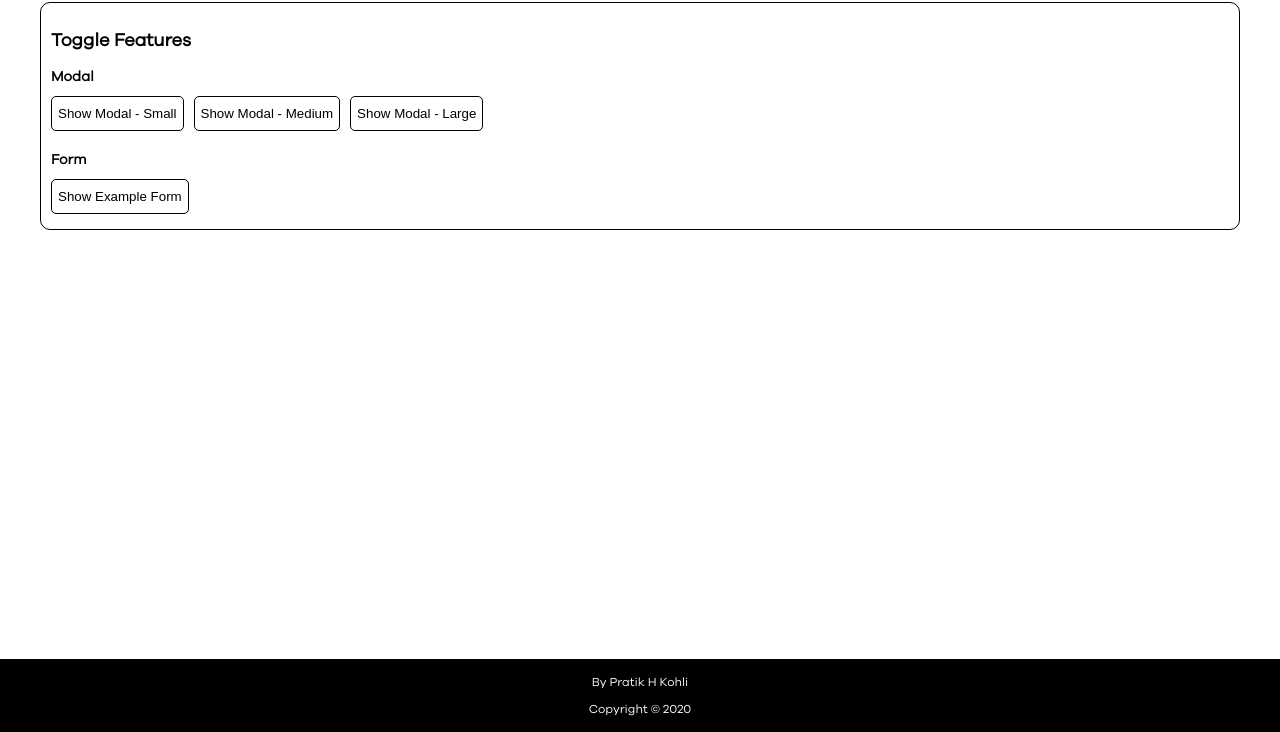
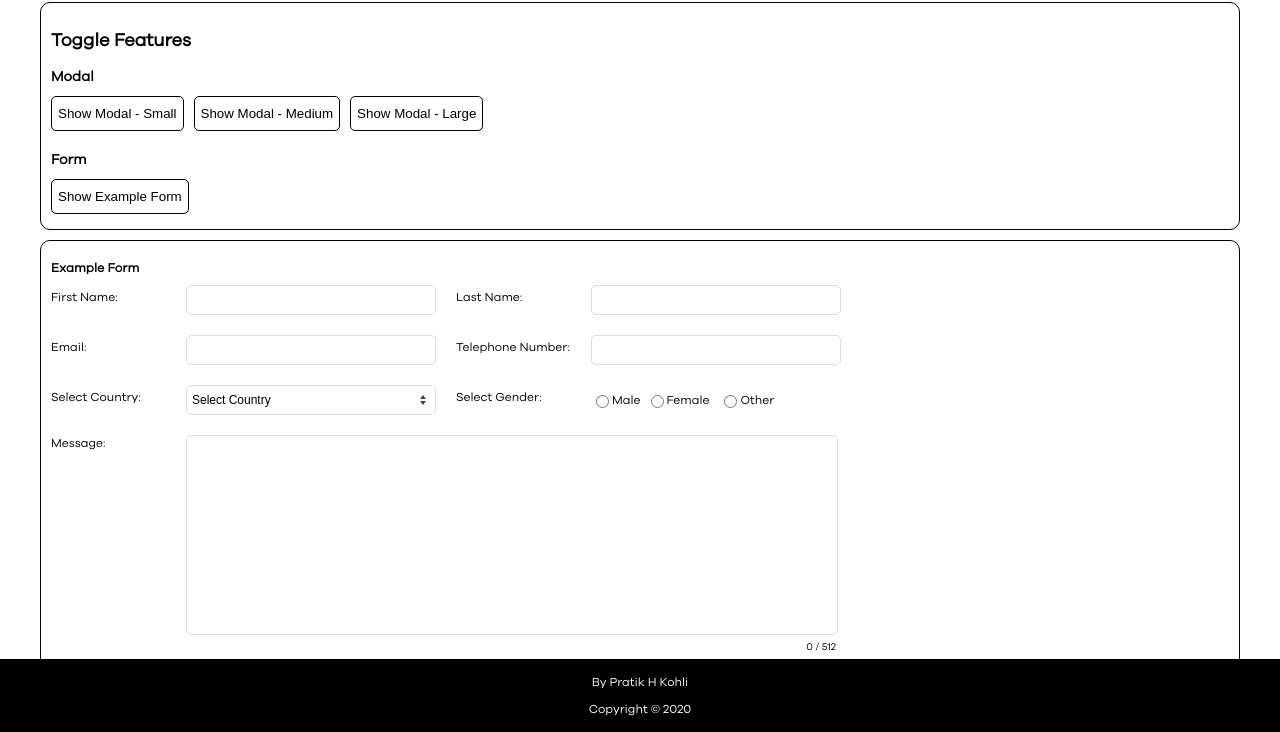
Before and after one commit to kohli-pratik/react-components, a React app: page / in a window 1280 px wide. Both pictures are taken after a click on the button "Show Example Form". Shown: the part 68-800 px from the top of the page. Built offline with nearby package versions, Linux system fonts and the light colour scheme; a web font is replaced by a local one.

Commit message:
updated form to include radio button input

```diff
--- a/src/components/Form/index.scss
+++ b/src/components/Form/index.scss
@@ -40,7 +40,8 @@
 
 .flex-break {
     flex-basis: 100%;
-    margin: 1rem 0;
+    height: 10px;
+    margin: 0.5rem 0;
 
     @media (max-width: 894px) {
         display: none;
--- a/src/components/LabelledInput/index.js
+++ b/src/components/LabelledInput/index.js
@@ -17,8 +17,8 @@ const LabelledInput = ({
 }) => (<>
     {label && <label className='form-label' id={`${id}-input-label`} htmlFor={`${id}-input`}>{label}</label>}
     {(required)
-        ? <input type={type} className='form-input' id={`${id}-input`} value={value} onChange={(event) => onChange(event)} required />
-        : <input type={type} className='form-input' id={`${id}-input`} value={value} onChange={(event) => onChange(event)} />}
+        ? <input type={type} className='form-input' id={`${id}-input`} name={id} value={value} onChange={(event) => onChange(event)} required />
+        : <input type={type} className='form-input' id={`${id}-input`} name={id} value={value} onChange={(event) => onChange(event)} />}
     {breakColumn && <div className='flex-break' />}
 </>);
 
--- a/src/components/LabelledInput/index.scss
+++ b/src/components/LabelledInput/index.scss
@@ -3,7 +3,7 @@
     height: 30px;
     border-radius: 5px;
     vertical-align: middle;
-    padding: 5px;
+    padding: 0.5rem;
     background-color: #fff;
     border: 1px solid #ddd;
 
--- /dev/null
+++ b/src/components/LabelledRadioButton/index.js
@@ -0,0 +1,38 @@
+import React from 'react';
+import PropTypes from 'prop-types';
+
+const LabelledRadioButton = ({
+    id = '',
+    type = 'radio',
+    label = false,
+    required = false,
+    breakColumn = false,
+    onChange,
+    options = [],
+}) => (<>
+    {label && <label className='form-label' id={`${id}-radio-button-label`}>{label}</label>}
+    <div className='form-radio-button-group'>
+        {options.map((option, idx) => (<>
+            {(required)
+                ? <input key={idx} type={type} className='form-radio-button' id={`${option.value}-radio-btn`} name={option.name}
+                    value={option.value} onChange={(event) => onChange(event)} required />
+                : <input key={idx} type={type} className='form-radio-button' id={`${option.value}-radio-btn`} name={option.name}
+                    value={option.value} onChange={(event) => onChange(event)} />}
+            <label key={`radio-btn-label-${idx}`} className='form-radio-button-label' id={`${option.value}-radio-btn-label`}
+                htmlFor={`${option.value}-radio-btn`}>{option.label}</label></>
+        ))}
+    </div>
+    {breakColumn && <div className='flex-break' />}
+</>);
+
+LabelledRadioButton.propTypes = {
+    id: PropTypes.string,
+    type: PropTypes.string,
+    label: PropTypes.string,
+    required: PropTypes.bool,
+    breakColumn: PropTypes.bool,
+    onChange: PropTypes.func,
+    options: PropTypes.array,
+};
+
+export default LabelledRadioButton;
--- /dev/null
+++ b/src/components/LabelledRadioButton/index.scss
@@ -0,0 +1,26 @@
+.form-radio-button-group {
+    display: inline-flex;
+    align-items: center;
+    width: 250px;
+    height: 30px;
+    vertical-align: middle;
+
+    .form-radio-button {
+        &:nth-of-type(even) {
+            margin-left: 1rem;
+        }
+    }
+
+    .form-radio-button-label {
+        font-size: 1.2rem;
+
+        &:nth-of-type(even) {
+            margin-right: 1rem;
+        }
+    }
+
+    @media (max-width: 894px) {
+        width: 65%;
+        margin: 1rem 0;
+    }
+}
--- a/src/components/LabelledSelect/index.js
+++ b/src/components/LabelledSelect/index.js
@@ -12,8 +12,8 @@ const LabelledSelect = ({
 }) => (<>
     {label && <label className='form-label' id={`${id}-select-label`} htmlFor={`${id}-select`}>{label}</label>}
     {(required)
-        ? <select className='form-select' id={`${id}-select`} value={value} onChange={(event) => onChange(event)} required>{options}</select>
-        : <select className='form-select' id={`${id}-select`} value={value} onChange={(event) => onChange(event)}>{options}</select>}
+        ? <select className='form-select' id={`${id}-select`} name={id} value={value} onChange={(event) => onChange(event)} required>{options}</select>
+        : <select className='form-select' id={`${id}-select`} name={id} value={value} onChange={(event) => onChange(event)}>{options}</select>}
     {breakColumn && <div className='flex-break' />}
 </>);
 
--- a/src/components/LabelledSelect/index.scss
+++ b/src/components/LabelledSelect/index.scss
@@ -1,6 +1,6 @@
 .form-select {
     width: 250px;
-    height: 35px;
+    height: 30px;
     border-radius: 5px;
     vertical-align: middle;
     padding: 0.5rem;
--- a/src/components/LabelledTextarea/index.js
+++ b/src/components/LabelledTextarea/index.js
@@ -13,8 +13,8 @@ const LabelledTextarea = ({
 }) => (<>
     {label && <label className='form-label' id={`${id}-textarea-label`} htmlFor={`${id}-textarea`}>{label}</label>}
     {(required)
-        ? <textarea className='form-textarea' id={`${id}-textarea`} value={value} maxLength={maxCharCount} onChange={(event) => onChange(event)} required />
-        : <textarea cclassName='form-textarea' id={`${id}-textarea`} value={value} maxLength={maxCharCount} onChange={(event) => onChange(event)} />}
+        ? <textarea className='form-textarea' id={`${id}-textarea`} name={id} value={value} maxLength={maxCharCount} onChange={(event) => onChange(event)} required />
+        : <textarea cclassName='form-textarea' id={`${id}-textarea`} name={id} value={value} maxLength={maxCharCount} onChange={(event) => onChange(event)} />}
     <div id="char-count">
         <span id="current">{currentCharCount}</span>
         <span id="maximum"> / {maxCharCount}</span>
--- a/src/components/LabelledTextarea/index.scss
+++ b/src/components/LabelledTextarea/index.scss
@@ -11,7 +11,7 @@
     @media (max-width: 894px) {
         width: 65%;
         height: 150px;
-        margin: 10px 0;
+        margin: 1rem 0;
     }
 }
 
@@ -19,6 +19,7 @@
     text-align: right;
     padding: 0.5rem;
     font-size: 1rem;
+
     @media (max-width: 894px) {
         padding: 0;
     }
--- a/src/features/ExampleForm/index.js
+++ b/src/features/ExampleForm/index.js
@@ -1,3 +1,4 @@
+/* eslint-disable max-len */
 import React, { useState } from 'react';
 import Form from '../../components/Form';
 import LabelledInput, {
@@ -8,11 +9,13 @@ import LabelledInput, {
 } from '../../components/LabelledInput';
 import LabelledSelect from '../../components/LabelledSelect';
 import LabelledTextarea from '../../components/LabelledTextarea';
+import LabelledRadioButton from '../../components/LabelledRadioButton';
+import Constants from '../../utils/constants';
 
 const ExampleForm = () => {
     const [formData, setFormData] = useState({});
     const handleOnChange = (event) => {
-        const attribute = event.target.id.split('-')[0];
+        const attribute = event.target.name;
         const { value } = event.target;
         setFormData({
             ...formData,
@@ -47,7 +50,12 @@ const ExampleForm = () => {
                         breakColumn={true} required={true} />
                     <LabelledSelect id='country' label={'Select Country: '}
                         value={formData.country} onChange={(event) => handleOnChange(event)}
-                        options={[null, 'UK', 'USA'].map((country, idx) => generateCountriesOptions(idx, country))}
+                        options={Constants.testData.countries
+                            .map((country, idx) => generateCountriesOptions(idx, country))}
+                        required={true} />
+                    <LabelledRadioButton id='gender' label={'Select Gender: '}
+                        value={formData.gender} onChange={(event) => handleOnChange(event)}
+                        options={Constants.testData.genders}
                         required={true} breakColumn={true} />
                     <LabelledTextarea id='message' label={'Message:'} currentCharCount={formData.message && formData.message.length}
                         maxCharCount={512} value={formData.message}
--- a/src/features/ToggleFeatures/index.js
+++ b/src/features/ToggleFeatures/index.js
@@ -11,7 +11,7 @@ const ToggleFeatures = () => {
         setModalSize(size);
     };
 
-    const [showForm, setShowForm] = useState(true);
+    const [showForm, setShowForm] = useState(false);
     const toggleForm = () => setShowForm(!showForm);
 
     return (
--- a/src/styles/scss/main.scss
+++ b/src/styles/scss/main.scss
@@ -7,6 +7,7 @@
 @import '../../components/LabelledInput/index.scss';
 @import '../../components/LabelledSelect/index.scss';
 @import '../../components/LabelledTextarea/index.scss';
+@import '../../components/LabelledRadioButton/index.scss';
 @import '../../features/SideDrawer/components/DrawerToggleButton/index.scss';
 @import '../../features/SideDrawer/index.scss';
 @import '../../features/NavBar/index.scss';
--- a/src/utils/constants.js
+++ b/src/utils/constants.js
@@ -1,6 +1,22 @@
 const Constants = {
     actions: {},
-
+    testData: {
+        genders: [{
+            name: 'gender',
+            value: 'male',
+            label: 'Male',
+        }, {
+            name: 'gender',
+            value: 'female',
+            label: 'Female',
+        },
+        {
+            name: 'gender',
+            value: 'other',
+            label: 'Other',
+        }],
+        countries: [null, 'United Kingdom', 'USA'],
+    },
     strings: {
         footerText: {
             subText1: 'By Pratik H Kohli',
```
